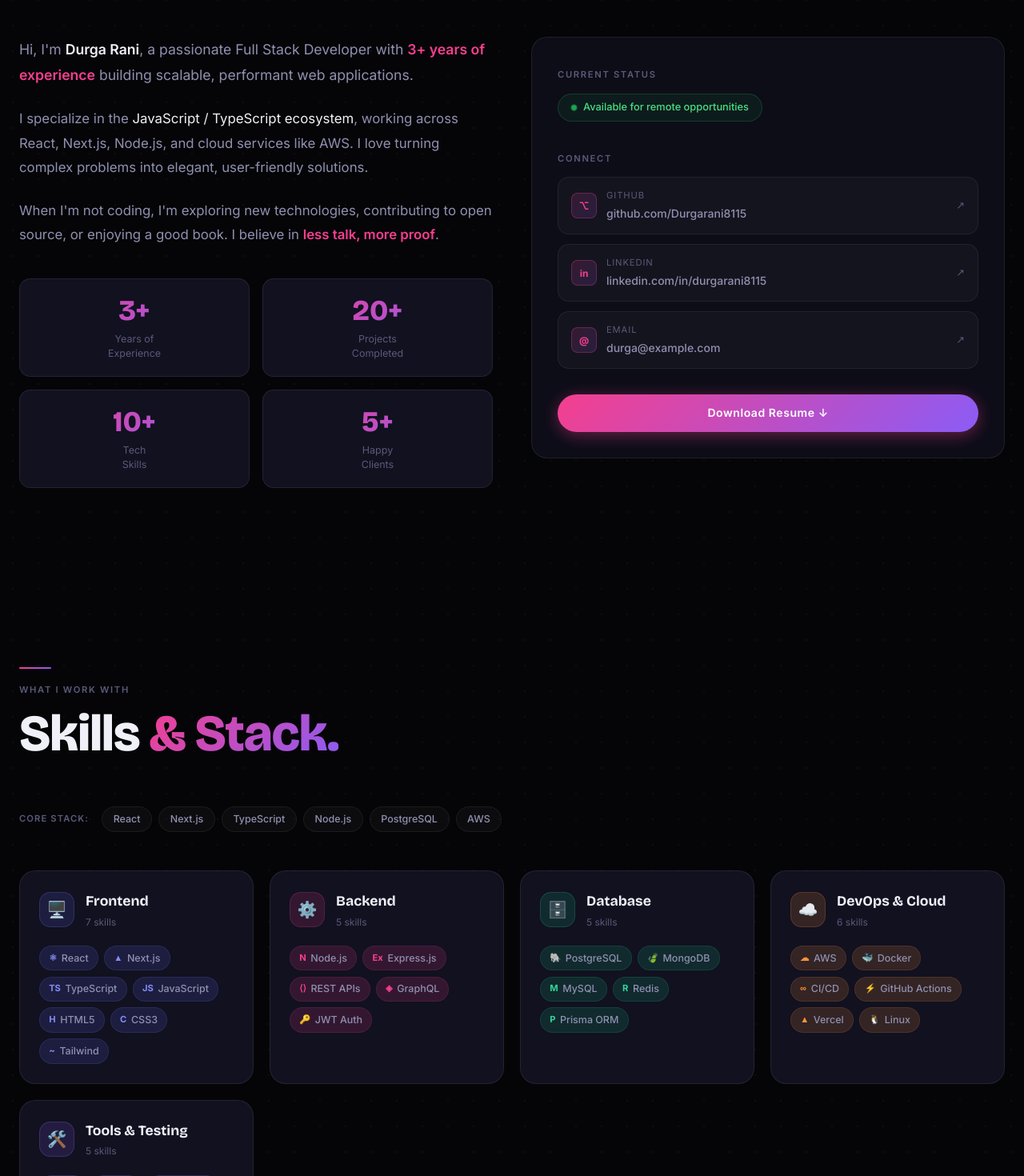
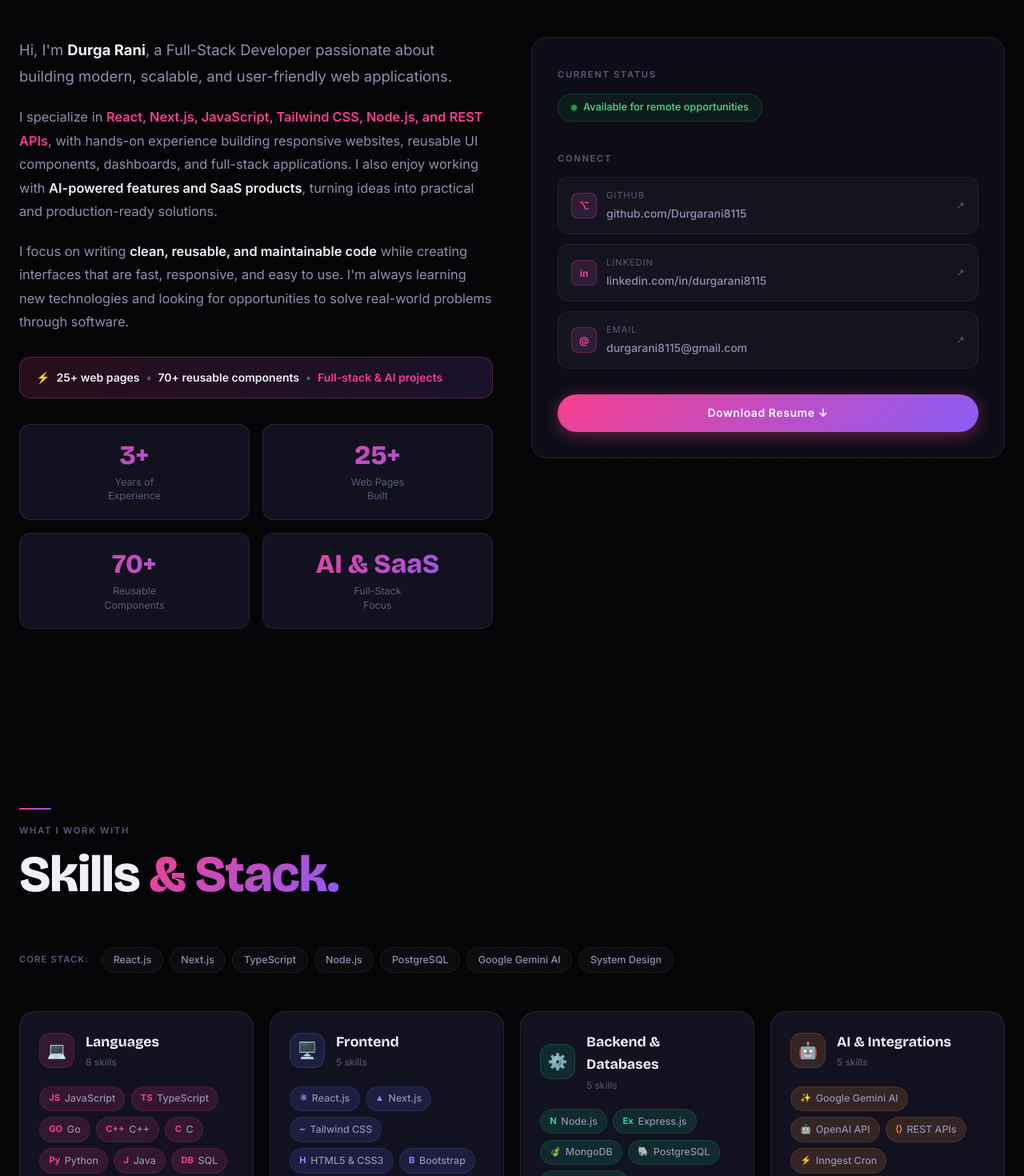
Before and after one commit to Durgarani8115/Portfolio, a Next.js app: page / in a window 1280 px wide. Shown: the part 1040-2510 px from the top of the page at 80% size. Built offline with nearby package versions, Linux system fonts and the light colour scheme.

Commit message:
resume added

```diff
--- a/app/components/About.tsx
+++ b/app/components/About.tsx
@@ -20,9 +20,9 @@
 /* ─── Stats Data ─────────────────────────────────────────────────────────── */
 const STATS = [
   { value: "3+", label: "Years of\nExperience" },
-  { value: "20+", label: "Projects\nCompleted" },
-  { value: "10+", label: "Tech\nSkills" },
-  { value: "5+", label: "Happy\nClients" },
+  { value: "25+", label: "Web Pages\nBuilt" },
+  { value: "70+", label: "Reusable\nComponents" },
+  { value: "AI & SaaS", label: "Full-Stack\nFocus" },
 ];
 
 /* ─── Quick Links Data ───────────────────────────────────────────────────── */
@@ -45,8 +45,8 @@
     id: "about-email",
     icon: "@",
     label: "Email",
-    value: "durga@example.com",
-    href: "mailto:durga@example.com",
+    value: "durgarani8115@gmail.com",
+    href: "mailto:durgarani8115@gmail.com",
   },
 ];
 
@@ -102,57 +102,87 @@
             <p
               className="reveal reveal-delay-1"
               style={{
-                fontSize: "1.1rem",
+                fontSize: "1.15rem",
                 lineHeight: 1.8,
                 color: "var(--text-secondary)",
-                marginBottom: "1.5rem",
+                marginBottom: "1.25rem",
               }}
             >
               Hi, I&apos;m{" "}
-              <span style={{ color: "var(--text-primary)", fontWeight: 600 }}>
+              <span style={{ color: "var(--text-primary)", fontWeight: 700 }}>
                 Durga Rani
               </span>
-              , a passionate Full Stack Developer with{" "}
-              <span style={{ color: "var(--accent-primary)", fontWeight: 600 }}>
-                3+ years of experience
-              </span>{" "}
-              building scalable, performant web applications.
+              , a Full-Stack Developer passionate about building modern, scalable,
+              and user-friendly web applications.
             </p>
 
             <p
               className="reveal reveal-delay-2"
               style={{
-                fontSize: "1.05rem",
+                fontSize: "1.025rem",
                 lineHeight: 1.8,
                 color: "var(--text-secondary)",
-                marginBottom: "1.5rem",
+                marginBottom: "1.25rem",
               }}
             >
-              I specialize in the{" "}
-              <span style={{ color: "var(--text-primary)" }}>
-                JavaScript / TypeScript ecosystem
+              I specialize in{" "}
+              <span style={{ color: "var(--accent-primary)", fontWeight: 600 }}>
+                React, Next.js, JavaScript, Tailwind CSS, Node.js, and REST APIs
               </span>
-              , working across React, Next.js, Node.js, and cloud services like
-              AWS. I love turning complex problems into elegant, user-friendly
-              solutions.
+              , with hands-on experience building responsive websites, reusable UI
+              components, dashboards, and full-stack applications. I also enjoy
+              working with{" "}
+              <span style={{ color: "var(--text-primary)", fontWeight: 600 }}>
+                AI-powered features and SaaS products
+              </span>
+              , turning ideas into practical and production-ready solutions.
             </p>
 
             <p
               className="reveal reveal-delay-3"
               style={{
-                fontSize: "1.05rem",
+                fontSize: "1.025rem",
                 lineHeight: 1.8,
                 color: "var(--text-secondary)",
-                marginBottom: "2.5rem",
+                marginBottom: "1.75rem",
               }}
             >
-              When I&apos;m not coding, I&apos;m exploring new technologies,
-              contributing to open source, or enjoying a good book. I believe in{" "}
-              <span style={{ color: "var(--accent-primary)", fontWeight: 600 }}>
-                less talk, more proof
+              I focus on writing{" "}
+              <span style={{ color: "var(--text-primary)", fontWeight: 600 }}>
+                clean, reusable, and maintainable code
+              </span>{" "}
+              while creating interfaces that are fast, responsive, and easy to use.
+              I&apos;m always learning new technologies and looking for
+              opportunities to solve real-world problems through software.
+            </p>
+
+            {/* ── Highlight Badge Bar ── */}
+            <div
+              className="reveal reveal-delay-3"
+              style={{
+                padding: "0.85rem 1.25rem",
+                background: "var(--gradient-accent-soft)",
+                border: "1px solid var(--border-accent)",
+                borderRadius: "var(--radius-md)",
+                marginBottom: "2rem",
+                fontSize: "0.875rem",
+                fontWeight: 600,
+                color: "var(--text-primary)",
+                display: "flex",
+                alignItems: "center",
+                gap: "0.5rem",
+                flexWrap: "wrap",
+              }}
+            >
+              <span style={{ color: "var(--accent-primary)" }}>⚡</span>
+              <span>25+ web pages</span>
+              <span style={{ color: "var(--text-muted)" }}>•</span>
+              <span>70+ reusable components</span>
+              <span style={{ color: "var(--text-muted)" }}>•</span>
+              <span style={{ color: "var(--accent-primary)" }}>
+                Full-stack &amp; AI projects
               </span>
-              .
-            </p>
+            </div>
 
             {/* ── Stats Row ── */}
             <div
@@ -177,7 +207,7 @@
                   <div
                     style={{
                       fontFamily: "var(--font-heading)",
-                      fontSize: "2.25rem",
+                      fontSize: "2.1rem",
                       fontWeight: 800,
                       background: "var(--gradient-accent)",
                       WebkitBackgroundClip: "text",
--- a/app/components/Contact.tsx
+++ b/app/components/Contact.tsx
@@ -25,8 +25,16 @@
     id: "contact-email-primary",
     icon: "✉",
     label: "Email",
-    value: "durga@example.com",
-    href: "mailto:durga@example.com",
+    value: "durgarani8115@gmail.com",
+    href: "mailto:durgarani8115@gmail.com",
+    copyable: true,
+  },
+  {
+    id: "contact-phone",
+    icon: "📞",
+    label: "Phone",
+    value: "+91-8115367288",
+    href: "tel:+918115367288",
     copyable: true,
   },
   {
--- a/app/components/Experience.tsx
+++ b/app/components/Experience.tsx
@@ -25,61 +25,40 @@
 /* Add your real work experiences here */
 const EXPERIENCES = [
   {
-    id: "exp-current",
-    company: "Acme Corp",
-    companyUrl: "https://example.com",
-    role: "Full Stack Developer",
-    period: "2023 — Present",
-    type: "Full-time",
-    location: "Remote",
+    id: "exp-groomera",
+    company: "Groomera India Pvt. Ltd",
+    companyUrl: "#",
+    role: "Frontend Developer Intern",
+    period: "10 Jan 2026 — 10 Mar 2026",
+    type: "Internship",
+    location: "Noida, India",
     description:
-      "Building scalable web applications for enterprise clients using React, Next.js, and Node.js. Leading frontend architecture decisions and mentoring junior developers.",
+      "Designed and implemented high-performance, data-driven web dashboards and scalable frontend architecture for web applications.",
     responsibilities: [
-      "Developed end-to-end features using React, Node.js, and PostgreSQL.",
-      "Architected RESTful APIs serving 50,000+ daily active users.",
-      "Improved application performance by 40% through code optimization.",
-      "Conducted code reviews and mentored 3 junior developers.",
+      "Built responsive user interfaces using React and Next.js for data-driven dashboards (revenue, retention, performance).",
+      "Designed 25+ web pages and developed 70+ reusable components in React for scalable and consistent UI development.",
+      "Developed reusable UI components and improved layout structure for better user experience and maintainability.",
     ],
-    techStack: ["React", "Next.js", "TypeScript", "Node.js", "PostgreSQL", "AWS"],
+    techStack: ["React", "Next.js", "TypeScript", "JavaScript", "Tailwind CSS", "REST APIs"],
     accentColor: "#f43f8e",
   },
   {
-    id: "exp-prev1",
-    company: "TechStart Solutions",
-    companyUrl: "https://example.com",
-    role: "Frontend Developer",
-    period: "2022 — 2023",
-    type: "Full-time",
-    location: "Hybrid",
+    id: "exp-education",
+    company: "Noida International University",
+    companyUrl: "#",
+    role: "B.Tech in Computer Science Engineering",
+    period: "2023 — 2027",
+    type: "Degree (CGPA: 8.83)",
+    location: "Greater Noida, India",
     description:
-      "Worked on a SaaS product dashboard, building React components and integrating third-party APIs for data visualization and reporting.",
+      "Specializing in Computer Science Engineering with a strong focus on Full Stack Development, AWS, System Design, and AI-integrated tools.",
     responsibilities: [
-      "Built reusable React component library used across 3 products.",
-      "Integrated Chart.js and D3.js for interactive data dashboards.",
-      "Optimized bundle size by 35% using code splitting and lazy loading.",
-      "Collaborated with UI/UX designers to implement pixel-perfect designs.",
+      "Maintained a strong CGPA of 8.83 through 6th semester in Computer Science Engineering.",
+      "Studied Core Concepts: Data Structures & Algorithms, OOP, System Design, Authentication & Authorization (JWT, OAuth).",
+      "Architected production-ready full-stack projects including Clove (AI Project Management) and Trakex (AI Financial Manager).",
     ],
-    techStack: ["React", "JavaScript", "Chart.js", "SCSS", "REST APIs"],
+    techStack: ["C++", "JavaScript", "TypeScript", "Go", "SQL", "System Design", "Algorithms"],
     accentColor: "#818cf8",
-  },
-  {
-    id: "exp-prev2",
-    company: "Freelance",
-    companyUrl: "#",
-    role: "Web Developer",
-    period: "2021 — 2022",
-    type: "Freelance",
-    location: "Remote",
-    description:
-      "Delivered custom web solutions for small businesses, including e-commerce sites, portfolio websites, and landing pages.",
-    responsibilities: [
-      "Designed and developed 10+ websites for clients across various industries.",
-      "Implemented payment integrations using Razorpay and Stripe.",
-      "Set up deployment pipelines on Vercel and Netlify.",
-      "Maintained client relationships and provided post-launch support.",
-    ],
-    techStack: ["HTML", "CSS", "JavaScript", "WordPress", "Stripe"],
-    accentColor: "#34d399",
   },
 ];
 
--- a/app/components/Footer.tsx
+++ b/app/components/Footer.tsx
@@ -42,7 +42,7 @@
     id: "footer-email",
     label: "Email",
     icon: "✉",
-    href: "mailto:durga@example.com",
+    href: "mailto:durgarani8115@gmail.com",
   },
 ];
 
--- a/app/components/Skills.tsx
+++ b/app/components/Skills.tsx
@@ -22,83 +22,84 @@
 /* Each skill has a name, emoji icon, and color for the icon background */
 const SKILL_CATEGORIES = [
   {
+    id: "languages",
+    icon: "💻",
+    iconBg: "rgba(244, 63, 142, 0.15)",
+    iconColor: "#f43f8e",
+    title: "Languages",
+    skills: [
+      { name: "JavaScript", icon: "JS" },
+      { name: "TypeScript", icon: "TS" },
+      { name: "Go", icon: "GO" },
+      { name: "C++", icon: "C++" },
+      { name: "C", icon: "C" },
+      { name: "Python", icon: "Py" },
+      { name: "Java", icon: "J" },
+      { name: "SQL", icon: "DB" },
+    ],
+  },
+  {
     id: "frontend",
     icon: "🖥️",
     iconBg: "rgba(99, 102, 241, 0.15)",
     iconColor: "#818cf8",
     title: "Frontend",
     skills: [
-      { name: "React", icon: "⚛" },
+      { name: "React.js", icon: "⚛" },
       { name: "Next.js", icon: "▲" },
-      { name: "TypeScript", icon: "TS" },
-      { name: "JavaScript", icon: "JS" },
-      { name: "HTML5", icon: "H" },
-      { name: "CSS3", icon: "C" },
-      { name: "Tailwind", icon: "~" },
+      { name: "Tailwind CSS", icon: "~" },
+      { name: "HTML5 & CSS3", icon: "H" },
+      { name: "Bootstrap", icon: "B" },
     ],
   },
   {
     id: "backend",
     icon: "⚙️",
-    iconBg: "rgba(244, 63, 142, 0.15)",
-    iconColor: "#f43f8e",
-    title: "Backend",
+    iconBg: "rgba(16, 185, 129, 0.15)",
+    iconColor: "#34d399",
+    title: "Backend & Databases",
     skills: [
       { name: "Node.js", icon: "N" },
       { name: "Express.js", icon: "Ex" },
-      { name: "REST APIs", icon: "⟨⟩" },
-      { name: "GraphQL", icon: "◈" },
-      { name: "JWT Auth", icon: "🔑" },
-    ],
-  },
-  {
-    id: "database",
-    icon: "🗄️",
-    iconBg: "rgba(16, 185, 129, 0.15)",
-    iconColor: "#34d399",
-    title: "Database",
-    skills: [
+      { name: "MongoDB", icon: "🍃" },
       { name: "PostgreSQL", icon: "🐘" },
-      { name: "MongoDB", icon: "🍃" },
-      { name: "MySQL", icon: "M" },
-      { name: "Redis", icon: "R" },
       { name: "Prisma ORM", icon: "P" },
     ],
   },
   {
-    id: "devops",
-    icon: "☁️",
+    id: "ai-apis",
+    icon: "🤖",
     iconBg: "rgba(251, 146, 60, 0.15)",
     iconColor: "#fb923c",
-    title: "DevOps & Cloud",
+    title: "AI & Integrations",
     skills: [
-      { name: "AWS", icon: "☁" },
-      { name: "Docker", icon: "🐳" },
-      { name: "CI/CD", icon: "∞" },
-      { name: "GitHub Actions", icon: "⚡" },
-      { name: "Vercel", icon: "▲" },
-      { name: "Linux", icon: "🐧" },
+      { name: "Google Gemini AI", icon: "✨" },
+      { name: "OpenAI API", icon: "🤖" },
+      { name: "REST APIs", icon: "⟨⟩" },
+      { name: "Inngest Cron", icon: "⚡" },
+      { name: "Arcjet Security", icon: "🛡" },
     ],
   },
   {
-    id: "tools",
+    id: "tools-concepts",
     icon: "🛠️",
     iconBg: "rgba(139, 92, 246, 0.15)",
     iconColor: "#a78bfa",
-    title: "Tools & Testing",
+    title: "Concepts & Tools",
     skills: [
-      { name: "Git", icon: "⎇" },
-      { name: "Jest", icon: "J" },
+      { name: "System Design", icon: "📐" },
+      { name: "DSA & Algorithms", icon: "🧠" },
+      { name: "JWT & OAuth", icon: "🔑" },
+      { name: "Git & GitHub", icon: "⎇" },
+      { name: "Vercel", icon: "▲" },
       { name: "Postman", icon: "P" },
-      { name: "VS Code", icon: "◈" },
-      { name: "Figma", icon: "F" },
     ],
   },
 ];
 
 /* ─── Core Stack Highlights ─────────────────────────────────────────────── */
 const CORE_STACK = [
-  "React", "Next.js", "TypeScript", "Node.js", "PostgreSQL", "AWS",
+  "React.js", "Next.js", "TypeScript", "Node.js", "PostgreSQL", "Google Gemini AI", "System Design",
 ];
 
 /* ─── Component ──────────────────────────────────────────────────────────── */
```
